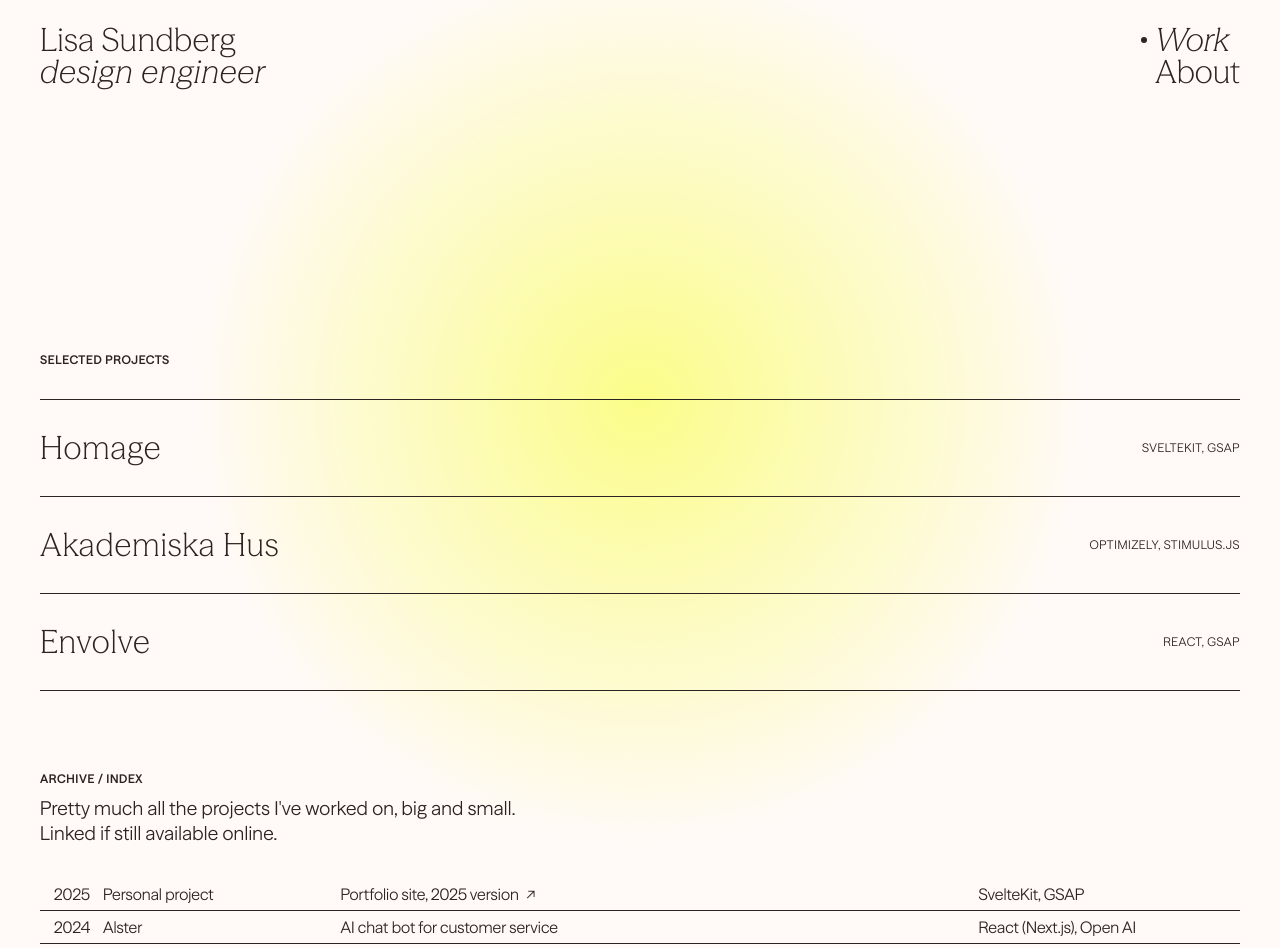
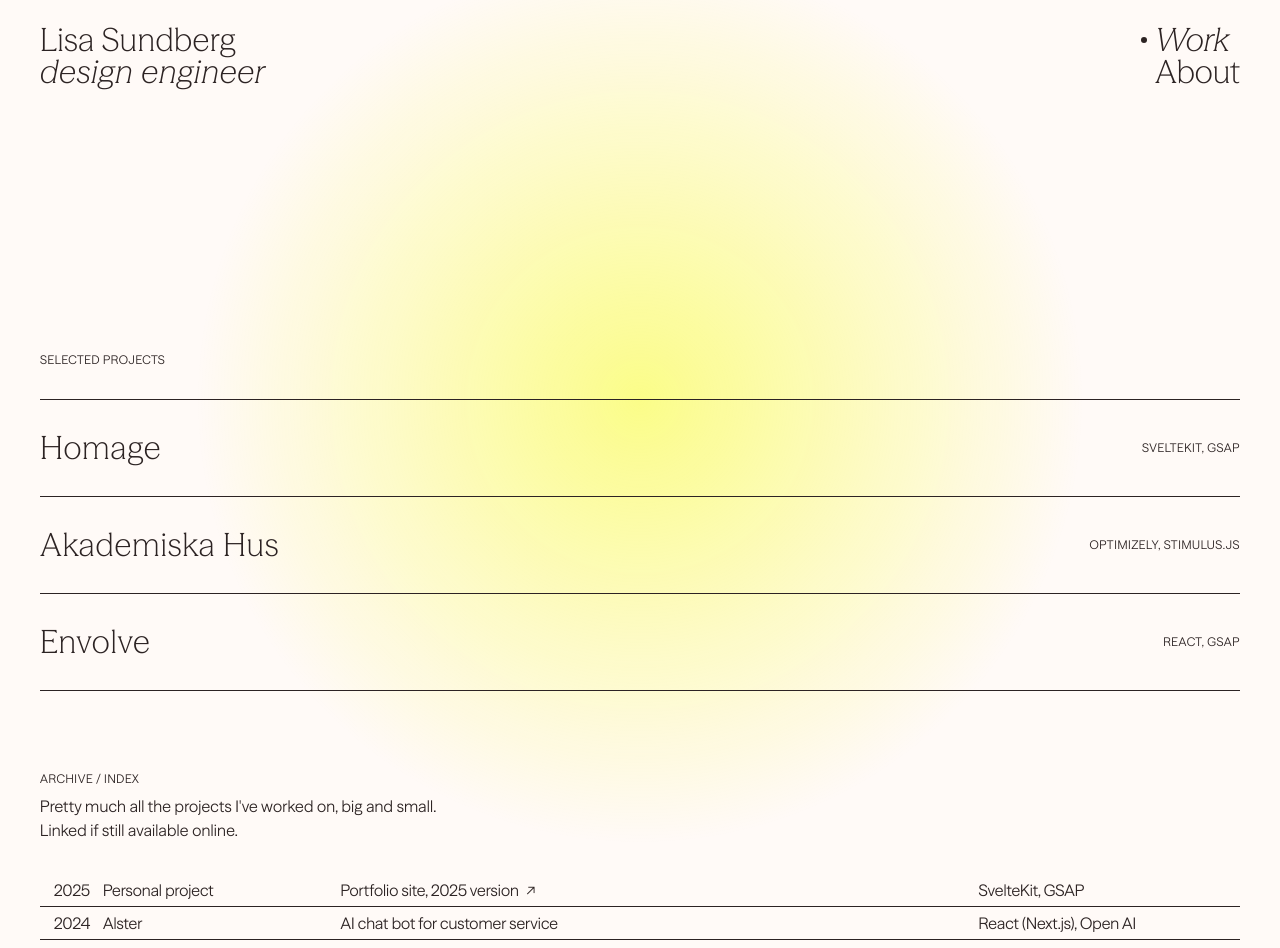
Before and after one commit to lisasundberg/lisa, a SvelteKit app: page /work in a window 1280 px wide. Shown: the top 948 px of the page. Built offline with nearby package versions, Linux system fonts and the light colour scheme.

Commit message:
Adjust typography

```diff
--- a/src/routes/work/+page.svelte
+++ b/src/routes/work/+page.svelte
@@ -339,7 +339,7 @@
 <!-- <h1 bind:this={title} class="title">Work</h1> -->
 
 <section class="featured">
-	<h2 class="label-bold">Selected projects</h2>
+	<h2 class="label">Selected projects</h2>
 	<div class="cases" role="region" bind:this={casesEl} onmouseleave={onMouseLeave}>
 		{#each featuredWork as { heading, label, link, image }}
 			<div
@@ -369,8 +369,8 @@
 </section>
 
 <section class="archive">
-	<h2 class="label-bold">Archive / index</h2>
-	<p class="p-small">
+	<h2 class="label">Archive / index</h2>
+	<p class="p-xsmall">
 		Pretty much all the projects I've worked on, big and small.<br /> Linked if still available online.
 	</p>
 	<table class="work-index">
```
